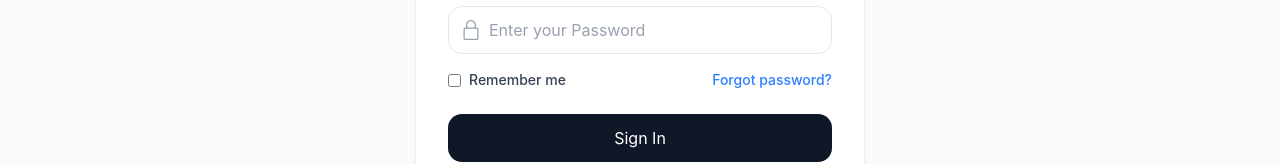
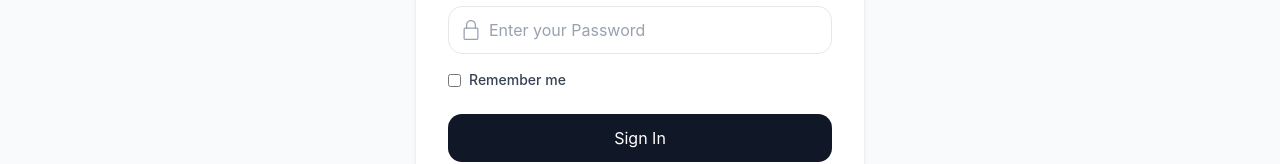
Before and after one commit to Samvod21/E-commerce-frontend, a React (Vite) app: page /login in a window 1280 px wide. Shown: the part 422-586 px from the top of the page. Built offline with nearby package versions, Linux system fonts and the light colour scheme; no server answers.

Commit message:
Erase password reseting

```diff
--- a/src/app/pages/Login.jsx
+++ b/src/app/pages/Login.jsx
@@ -100,15 +100,12 @@ const Login = () => {
           />
         </div>
 
-        {/* Remember me / Forgot password */}
-        <div className="mb-6 flex flex-col gap-3 sm:flex-row sm:items-center sm:justify-between">
+        {/* Remember me */}
+        <div className="mb-6 flex items-center">
           <label className="flex items-center gap-2 text-sm text-gray-700 cursor-pointer">
             <input type="checkbox" className="accent-blue-500" />
             Remember me
           </label>
-          <span className="text-sm text-blue-500 font-medium cursor-pointer hover:underline">
-            Forgot password?
-          </span>
         </div>
 
         {/* Sign In button */}
```
